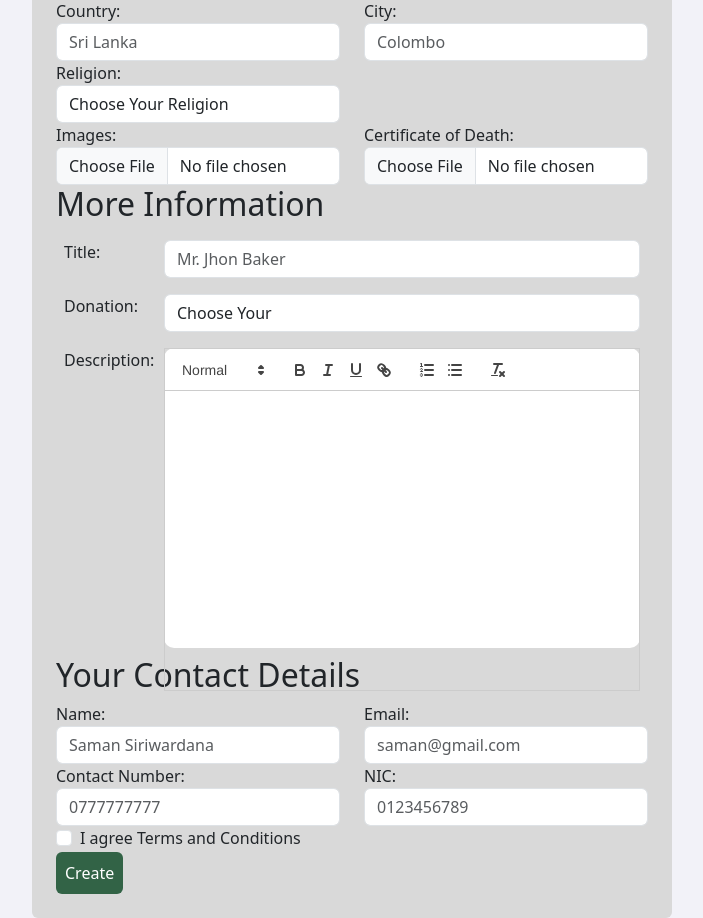
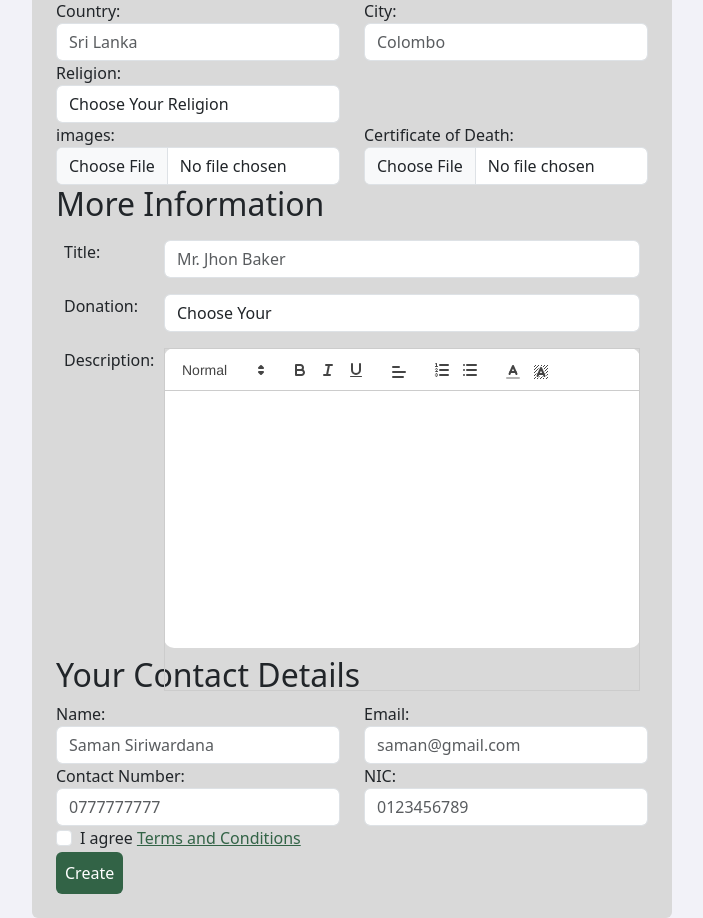
Before and after one commit to INT019/AMARAR-Web, a React (Create React App) app in the folder amarar/: page /create in a window 1280 px wide. Shown: the part 251-1169 px from the top of the page, without its empty margins (288-991 px from the left). Built offline with nearby package versions, Linux system fonts and the light colour scheme.

Commit message:
Update / Fixed error
Terms and Condition convert to link.
Text editor.
Fixed duplicate uploading files error.
Completed View post main picture.

```diff
--- a/amarar/package.json
+++ b/amarar/package.json
@@ -9,6 +9,7 @@
     "axios": "^1.6.5",
     "bootstrap": "^5.3.2",
     "bootstrap-icons": "^1.11.3",
+    "buffer": "^6.0.3",
     "clipboard": "^2.0.11",
     "date-fns": "^3.2.0",
     "react": "^18.2.0",
--- a/amarar/src/components/ObituaryNav.jsx
+++ b/amarar/src/components/ObituaryNav.jsx
@@ -53,6 +53,7 @@ function ObituaryNav ()
                 { obituary.length > 0 && (
                     <div>
                         <div className='p-2'>
+                            <img src={ `http://localhost:8081/backend/uploads/images/Obituary/${ obituary[ 0 ].images }` } alt="Thumbnail" style={ { maxWidth: '100px', maxHeight: '100px' } } />
                             <h3>{ obituary[ 0 ].title }</h3>
                             <h3>{ obituary[ 0 ].dob }</h3>
                             <h3>{ obituary[ 0 ].dod }</h3>
--- a/amarar/src/pages/CreateObituary.jsx
+++ b/amarar/src/pages/CreateObituary.jsx
@@ -15,7 +15,7 @@ function ObituaryForm ()
         city: '',
         religion: '',
         images: '',
-        certificates: '',
+        certificate: '',
         title: '',
         donation: '',
         description: '',
@@ -32,20 +32,39 @@ function ObituaryForm ()
     {
         setValues( {
             ...values,
-            images: e.target.files[ 0 ]
+            images: e.target.files[ 0 ],
         } );
-    }
+    };
 
     // handle certificate upload
     const handleCertification = ( e ) =>
     {
         setValues( {
             ...values,
-            certificates: e.target.files[ 0 ]
+            certificate: e.target.files[ 0 ],
         } );
-    }
+    };
 
     // for description
+    const modules = {
+        toolbar: {
+            container: [
+                [ { 'header': [ 1, 2, 3, 4, 5, false ] } ],
+                [ 'bold', 'italic', 'underline' ],
+                [ { 'align': [] } ],
+                [ { 'list': 'ordered' }, { 'list': 'bullet' } ],
+                [ { 'color': [] }, { 'background': [] } ],
+            ],
+        },
+    };
+
+    // const formats = [
+    //     'header', 'font', 'size',
+    //     'bold', 'italic', 'underline', 'strike', 'blockquote',
+    //     'list', 'bullet', 'indent',
+    //     'color', 'align', 'background',
+    // ];
+
     const handleDescriptionChange = ( content ) =>
     {
         setValues( { ...values, description: content } );
@@ -61,8 +80,8 @@ function ObituaryForm ()
             formData.append( key, value );
         } );
 
-        formData.append( 'images', values.images );
-        formData.append( 'certificates', values.certificates );
+        // formData.append( 'images', values.images );
+        // formData.append( 'certificate', values.certificate );
 
         axios.post( 'http://localhost:8081/obituary', formData, {
             headers: {
@@ -181,7 +200,7 @@ function ObituaryForm ()
 
                         <div className='row'>
                             <div className='form-group col-md-6'>
-                                <label htmlFor='images'>Images:</label>
+                                <label htmlFor='images'>images:</label>
                                 <input
                                     type='file'
                                     className='form-control'
@@ -189,7 +208,7 @@ function ObituaryForm ()
                                 />
                             </div>
                             {/* <div className='form-group col-md-6'>
-                                <label htmlFor='images'>Images:</label>
+                                <label htmlFor='images'>images:</label>
                                 <input
                                     type='file'
                                     className='form-control'
@@ -199,7 +218,7 @@ function ObituaryForm ()
                             </div> */}
 
                             <div className='form-group col-md-6'>
-                                <label htmlFor='certificates'>Certificate of Death:</label>
+                                <label htmlFor='certificate'>Certificate of Death:</label>
                                 <input
                                     type='file'
                                     className='form-control'
@@ -207,11 +226,11 @@ function ObituaryForm ()
                                 />
                             </div>
                             {/* <div className='form-group col-md-6'>
-                                <label htmlFor='certificates'>Certificate of Death:</label>
+                                <label htmlFor='certificate'>Certificate of Death:</label>
                                 <input
                                     type='file'
                                     className='form-control'
-                                    onChange={ e => setValues( { ...values, certificates: e.target.value } ) }
+                                    onChange={ e => setValues( { ...values, certificate: e.target.value } ) }
                                 />
                             </div> */}
                         </div>
@@ -261,6 +280,8 @@ function ObituaryForm ()
                                     style={ { height: '300px', background: '#fff', borderRadius: '10px' } }
                                     value={ values.description }
                                     onChange={ handleDescriptionChange }
+                                    modules={ modules }
+                                    //formats={ formats }
                                     required
                                 />
 
@@ -327,7 +348,11 @@ function ObituaryForm ()
 
                         <div className='form-check'>
                             <input type='checkbox' className='form-check-input' required />
-                            <label className='form-check-label'>I agree Terms and Conditions</label>
+                            <label className='form-check-label'>I agree <a
+                                href='/'
+                                style={ { color: '#326346' } }
+                            >Terms and Conditions</a>
+                            </label>
                         </div>
 
                         <button
--- a/amarar/src/pages/UserDashObituaryHome.jsx
+++ b/amarar/src/pages/UserDashObituaryHome.jsx
@@ -3,6 +3,7 @@ import { Link } from 'react-router-dom';
 import axios from 'axios';
 import { formatDistanceToNow } from 'date-fns';
 import { Dropdown } from 'react-bootstrap';
+import { Buffer } from 'buffer';
 
 function UserDashObituaryHome ()
 {
@@ -11,7 +12,10 @@ function UserDashObituaryHome ()
     useEffect( () =>
     {
         axios.get( 'http://localhost:8081/' )
-            .then( res => setData( res.data ) )
+            .then( res =>
+            {
+                setData( res.data );
+            } )
             .catch( err => console.log( err ) );
     }, [] );
 
@@ -123,8 +127,14 @@ function UserDashObituaryHome ()
                             data.map( post => (
                                 <tr key={ post.ID }>
                                     <td>
+                                        { post.images && (
+                                            <img src={ `http://localhost:8081/backend/uploads/images/Obituary/${ post.images }` } alt="Thumbnail" style={ { maxWidth: '100px', maxHeight: '100px' } } />
+                                        ) }
+                                    </td>
+
+                                    {/* <td>
                                         <img src={ post.images } alt="Thumbnail" />
-                                    </td>
+                                    </td> */}
 
                                     <td>
                                         <Link to={ `/read/${ post.ID }` }>{ post.title }</Link></td>
```
Also changed, not shown: 7 other files (tests, documents, lock files or other folders).
